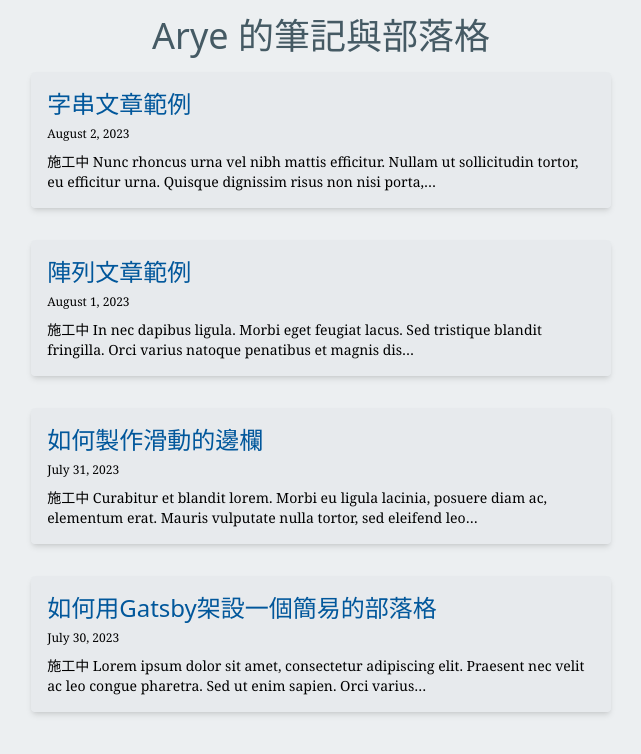
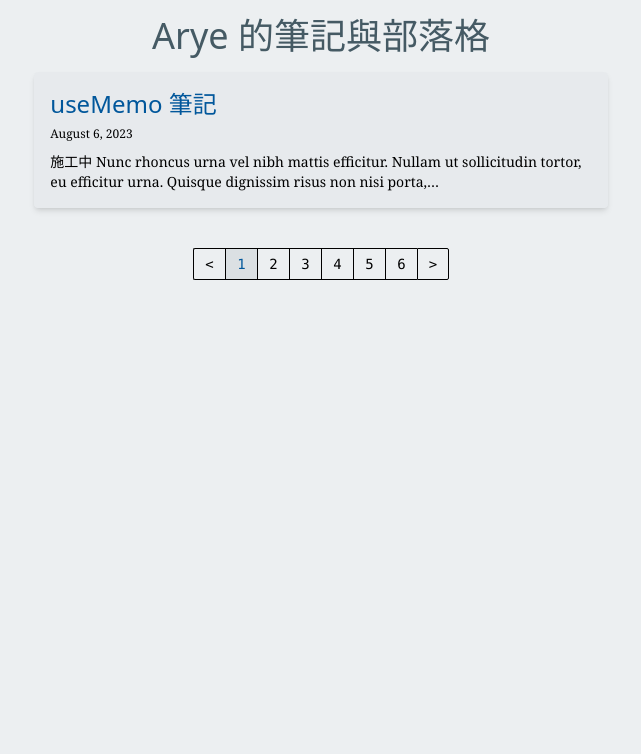
Before and after one commit to WeiJyunYe/arye_blog, a Gatsby site: page / in a window 1280 px wide. Shown: the whole page, without its empty margins (319-960 px from the left). Built offline with nearby package versions, Linux system fonts and the light colour scheme; Gatsby itself is replaced by a stand-in of ours.

Commit message:
feat: Implemented pagination with react-paginate and added styles for table and buttons

```diff
--- /dev/null
+++ b/content/notes/react/useEffect/index.mdx
@@ -0,0 +1,12 @@
+---
+title: "useEffect 筆記"
+date: "2023-08-05"
+slug: "useeffect-notes"
+category: Coding
+tags:
+  - notes
+  - frontend
+---
+
+施工中
+Nunc rhoncus urna vel nibh mattis efficitur. Nullam ut sollicitudin tortor, eu efficitur urna. Quisque dignissim risus non nisi porta, eu gravida lacus varius. Class aptent taciti sociosqu ad litora torquent per conubia nostra, per inceptos himenaeos. Phasellus id risus molestie, molestie neque sit amet, molestie sapien. Aliquam vel auctor nunc. Integer blandit efficitur imperdiet. In nec metus et nisi egestas sodales. Aenean lobortis neque et ante blandit, placerat ultrices mi interdum. Quisque gravida sagittis purus blandit porta. Mauris quis velit ut nibh iaculis malesuada.
--- /dev/null
+++ b/content/notes/react/useMemo/index.mdx
@@ -0,0 +1,12 @@
+---
+title: "useMemo 筆記"
+date: "2023-08-06"
+slug: "usememo-notes"
+category: Coding
+tags:
+  - notes
+  - frontend
+---
+
+施工中
+Nunc rhoncus urna vel nibh mattis efficitur. Nullam ut sollicitudin tortor, eu efficitur urna. Quisque dignissim risus non nisi porta, eu gravida lacus varius. Class aptent taciti sociosqu ad litora torquent per conubia nostra, per inceptos himenaeos. Phasellus id risus molestie, molestie neque sit amet, molestie sapien. Aliquam vel auctor nunc. Integer blandit efficitur imperdiet. In nec metus et nisi egestas sodales. Aenean lobortis neque et ante blandit, placerat ultrices mi interdum. Quisque gravida sagittis purus blandit porta. Mauris quis velit ut nibh iaculis malesuada.
--- a/package.json
+++ b/package.json
@@ -27,6 +27,7 @@
     "postcss": "^8.4.27",
     "react": "^18.2.0",
     "react-dom": "^18.2.0",
+    "react-paginate": "^8.2.0",
     "tailwindcss": "^3.3.3"
   },
   "devDependencies": {
--- a/src/hooks/useQueryAllMdx.tsx
+++ b/src/hooks/useQueryAllMdx.tsx
@@ -22,11 +22,12 @@ const useQueryAllMdx = () => {
             }
           }
         }
+        totalCount
       }
     }
   `);
 
-  return data.allMdx.nodes;
+  return data.allMdx;
 };
 
 export default useQueryAllMdx;
--- a/src/pages/index.tsx
+++ b/src/pages/index.tsx
@@ -1,8 +1,10 @@
 import * as React from "react";
+import { useState, useEffect } from "react";
 import { HeadFC, Link, graphql } from "gatsby";
 import Seo from "../components/seo";
 import useSiteMetadata from "../hooks/useSiteMetaData";
 import useQueryAllMdx from "../hooks/useQueryAllMdx";
+import ReactPaginate from "react-paginate";
 
 interface AllMdxProps {
   frontmatter: {
@@ -20,9 +22,29 @@ interface AllMdxProps {
   };
 }
 
+type PageClickEvent = {
+  selected: number;
+};
+
 const IndexPage = () => {
   const { title } = useSiteMetadata();
   const allMdx = useQueryAllMdx();
+
+  const postsTotalCount = allMdx.totalCount;
+  const postsPerPage = 1;
+
+  const [itemOffset, setItemOffset] = useState(0);
+  const [pageCount, setPageCount] = useState(0);
+
+  useEffect(() => {
+    setPageCount(Math.ceil(postsTotalCount / postsPerPage));
+  }, [itemOffset, postsPerPage]);
+
+  const handlePageClick = (event: PageClickEvent) => {
+    const newOffset = (event.selected * postsPerPage) % postsTotalCount;
+    setItemOffset(newOffset);
+  };
+
   return (
     <div className="w-full h-auto mt-4 flex flex-col items-center">
       <main>
@@ -33,7 +55,9 @@ const IndexPage = () => {
         </Link>
       </main>
       <div className="flex flex-col items-center">
-        {allMdx.map((node: AllMdxProps) => (
+        {allMdx.nodes
+          .slice(itemOffset, itemOffset + postsPerPage)
+          .map((node: AllMdxProps) => (
             <article
               className="group w-full max-w-[60%] h-auto p-4 my-4 bg-[#CFD8DC]/20 rounded-[4px] shadow-md cursor-pointer"
               key={node.id}
@@ -52,6 +76,27 @@ const IndexPage = () => {
             </article>
           ))}
       </div>
+      <ReactPaginate
+        containerClassName="flex p-4 mt-2 font-mono text-sm select-none"
+        pageClassName="inline-blocl flex justify-center items-center w-8 h-8 p-2 font-thin hover:text-[#0288D1] hover:bg-[#455A64]/30 hover:cursor-pointer border-y-[1px] border-l-[1px] border-black"
+        pageLinkClassName="block"
+        activeClassName="text-[#01579B] font-bold hover:cursor-not-allowed bg-[#455A64]/10"
+        activeLinkClassName="cursor-not-allowed disabled"
+        previousClassName="inline-block flex justify-center items-center w-8 h-8 p-2 hover:text-[#0288D1] hover:bg-[#455A64]/30 hover:cursor-pointer border-y-[1px] border-l-[1px] border-black rounded-l-[2px]"
+        previousLinkClassName="block"
+        nextClassName="inline-block flex justify-center items-center w-8 h-8 p-2 hover:text-[#0288D1] hover:bg-[#455A64]/30 hover:cursor-pointer border-[1px] border-black rounded-r-[2px]"
+        nextLinkClassName="block"
+        breakClassName="inline-blocl flex justify-center items-center w-8 h-8 p-2 border-y-[1px] border-l-[1px] border-black"
+        breakLinkClassName=""
+        breakLabel="..."
+        nextLabel=">"
+        onPageChange={handlePageClick}
+        pageRangeDisplayed={5}
+        marginPagesDisplayed={1}
+        pageCount={pageCount}
+        previousLabel="<"
+        renderOnZeroPageCount={null}
+      />
     </div>
   );
 };
```
Also changed, not shown: 1 other file. Lines whose indentation alone changed are shown as unchanged.
